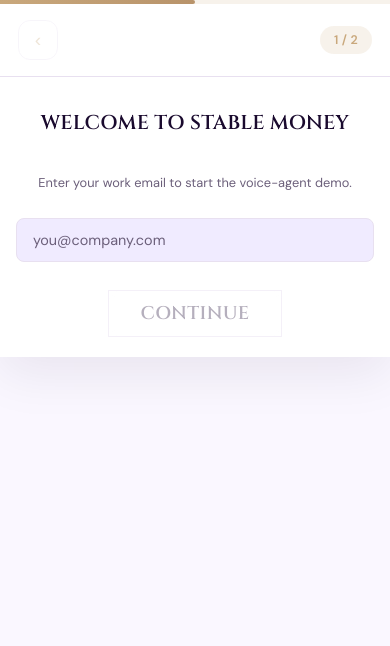
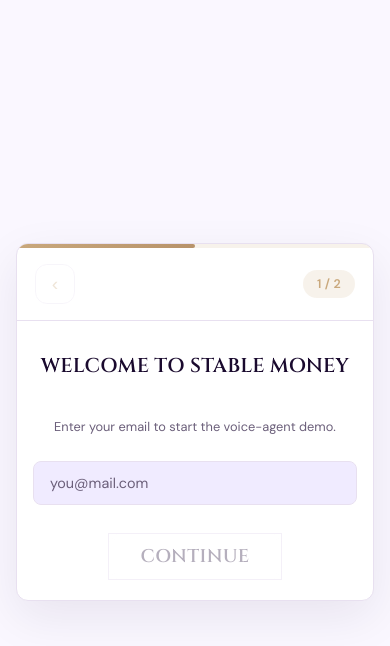
Before and after one commit to veeradyani222/stable-money-rumik, a Next.js app: page /onboarding in a window 390 px wide. Shown: the top 646 px of the page. Built offline with nearby package versions, Linux system fonts and the light colour scheme.

Commit message:
make call screen responsive

```diff
--- a/components/onboarding/OnboardingFlow.tsx
+++ b/components/onboarding/OnboardingFlow.tsx
@@ -174,7 +174,7 @@
             <div className="onb-content">
               <div className="onb-question">
                 <h2>Welcome to Stable Money</h2>
-                <p>Enter your work email to start the voice-agent demo.</p>
+                <p>Enter your email to start the voice-agent demo.</p>
               </div>
               <div className="onb-answer">
                 <label className="visually-hidden" htmlFor="onb-email">
@@ -186,7 +186,7 @@
                   name="email"
                   autoComplete="email"
                   className="onb-text-input"
-                  placeholder="you@company.com"
+                  placeholder="you@mail.com"
                   value={email}
                   disabled={submitting}
                   onChange={(e) => {
--- a/styles/agent-call.css
+++ b/styles/agent-call.css
@@ -739,6 +739,10 @@
     padding-top: max(28px, env(safe-area-inset-top));
   }
 
+  .voice-call-stack {
+    padding-bottom: 10vh;
+  }
+
   .persona-panel {
     position: fixed;
     top: 0;
--- a/styles/bloom-onboarding.css
+++ b/styles/bloom-onboarding.css
@@ -724,15 +724,16 @@
 /* ── Mobile: plain, no box, smaller fonts ────────── */
 @media (max-width: 767px) {
   .onb {
-    padding: 0;
-    align-items: flex-start;
+    padding: 16px;
+    align-items: center;
   }
 
   .onb-card {
-    border-radius: 0;
-    border: none;
+    border-radius: 12px;
+    border: 1px solid var(--border);
     background: var(--surface);
     width: 100%;
+    max-height: calc(100vh - 32px);
   }
 
   .onb-body {
```
Also changed, not shown: components/agent/AgentCallClient.tsx (+9 -0 lines).
